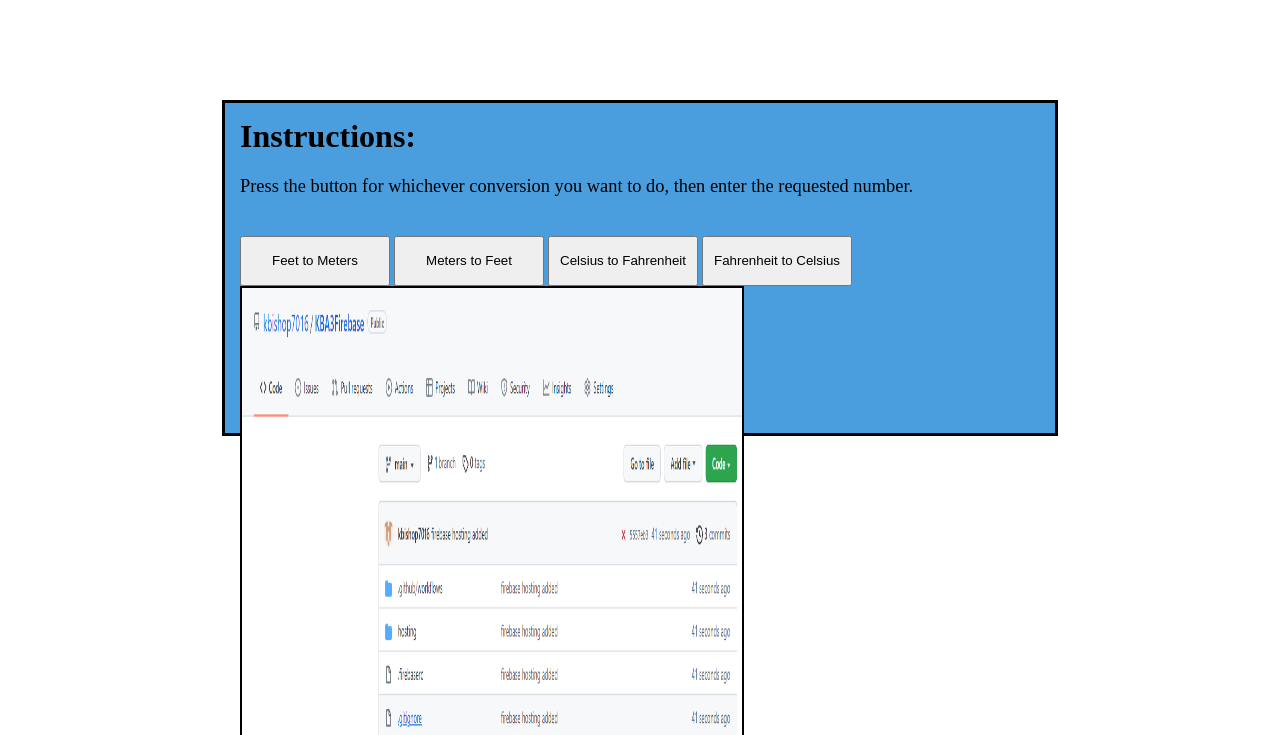
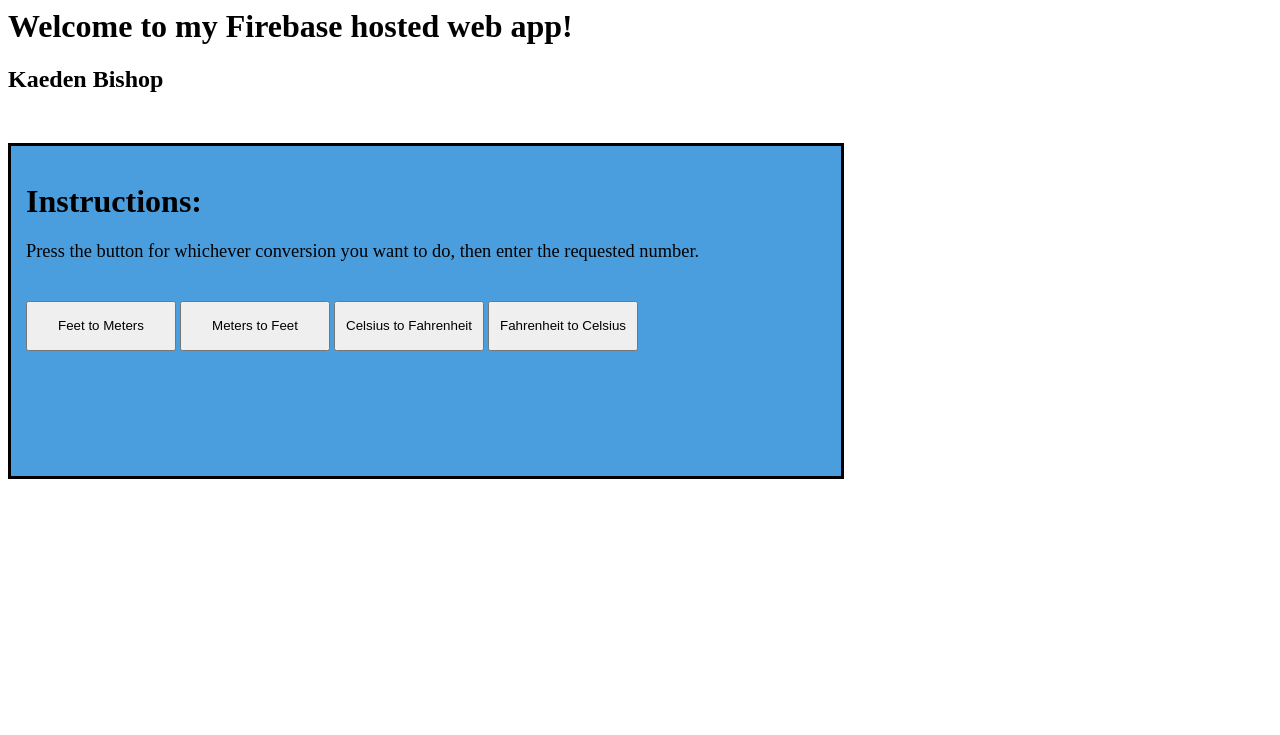
Before and after one commit to kbishop7016/KBA3Firebase, a plain HTML site: page hosting/index.html in a window 1280 px wide. Shown: the top 735 px of the page. Drawn offline with Linux system fonts and the light colour scheme.

Commit message:
final commit

```diff
--- a/hosting/index.html
+++ b/hosting/index.html
@@ -4,12 +4,11 @@
 			html{
 				background-color: white;
 			}
-			body{
+			.convert{
 				width: 800px;
 				height: 300px;
 				background-color: #4b9ede;
-				margin: auto;
-				margin-top: 100px;
+				margin-top: 50px;
 				border: 3px solid black;
 				padding: 15px;
 			}
@@ -23,9 +22,6 @@
 			}
 			p{
 			font-size: 115%;
-			}
-			img{
-				border: 2px solid black;
 			}
 		</style>
 
@@ -77,6 +73,10 @@
 	</head>
 
 	<body>
+
+		<h1>Welcome to my Firebase hosted web app!</h1>
+		<h2>Kaeden Bishop</h2>
+		<div class="convert">
 			<h1>Instructions:</h1>
 			<p>Press the button for whichever conversion you want to do, then
 			enter the requested number.</p>
@@ -85,10 +85,7 @@
 			<button onclick ="metersToFeet()">Meters to Feet</button>
 			<button onclick ="celsiusToFahrenheit()">Celsius to Fahrenheit </button>
 			<button onclick ="fahrenheitToCelsius()">Fahrenheit to Celsius</button>
-
-		<img src="repo.PNG" alt="Screenshot of git repository" width="500" height="600"><br>
-		<img src="readme.PNG" alt="Screenshot of README.md file" width="500" height="600"><br>
-
+		</div>
 	</body>
 
 </html>
```
Also changed, not shown: hosting/readme.PNG (deleted), hosting/repo.PNG (deleted). Lines whose indentation alone changed are shown as unchanged.
